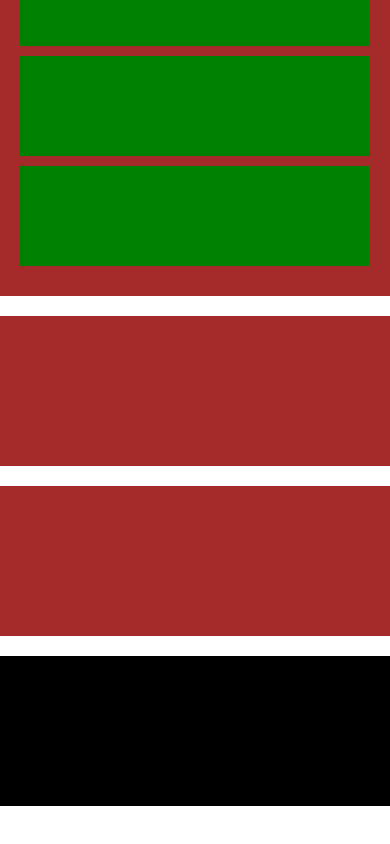
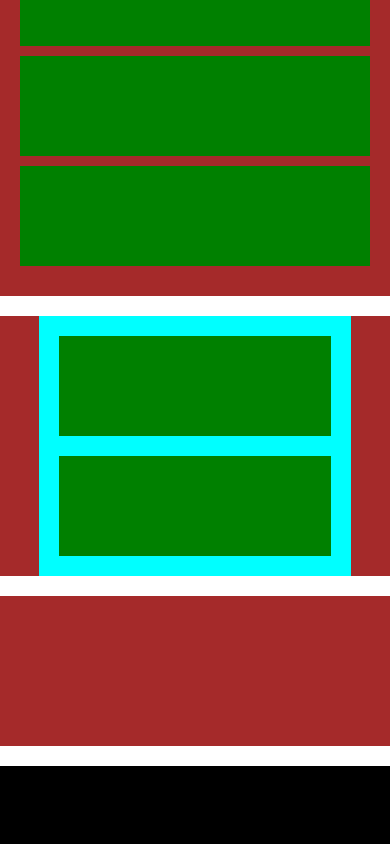
Before and after one commit to FedericaMammone/htmlcss-responsive-layout, a plain HTML site: page index.html in a window 390 px wide. Shown: the part 2859-3703 px from the top of the page. Before the commit the page ends 3665 px from the top, so only its background shows below. Drawn offline with Linux system fonts and the light colour scheme.

Commit message:
macro sezione about us

```diff
--- a/css/style.css
+++ b/css/style.css
@@ -262,6 +262,23 @@ margin-bottom: 20px;
 }
 
 
+/* versione desktop */
+
+@media screen and (min-width:769px) {
+    #benefits-mobile {
+        display: none;
+    }
+
+    #benefits-tablet{
+        display: none;
+    }
+
+
+
+}
+
+
+
 
 /* versione tablet */
 @media screen and (max-width:768px) {
@@ -293,6 +310,41 @@ margin-bottom: 20px;
 }
 
 
+/* sezione about us */
+
+#aboutus .container {
+    display: flex;
+    padding: 20px;
+    justify-content: space-between;
+    margin-bottom: 0;
+}
+
+.col-right {
+    width: 60%;
+    min-height: 100px;
+    background-color: green;
+}
+
+.col-left {
+    width: 35%;
+    min-height: 100px;
+    background-color: green;
+}
+
+@media screen and (max-width:480px) {
+    #aboutus .container {
+        display: block;
+    }
+
+    .col-right, .col-left {
+        width: 100%;
+
+    }
+
+    .col-right{
+        margin-bottom: 20px;
+    }
+}
 
 
 
--- a/index.html
+++ b/index.html
@@ -164,8 +164,13 @@
 
 
         <!-- about us -->
-        <section>
+        <section id="aboutus">
+            <div class="container">
 
+                <div class="col-right"></div>
+
+                <div class="col-left"></div>
+            </div>
         </section>
 
         <!-- call to action -->
```
